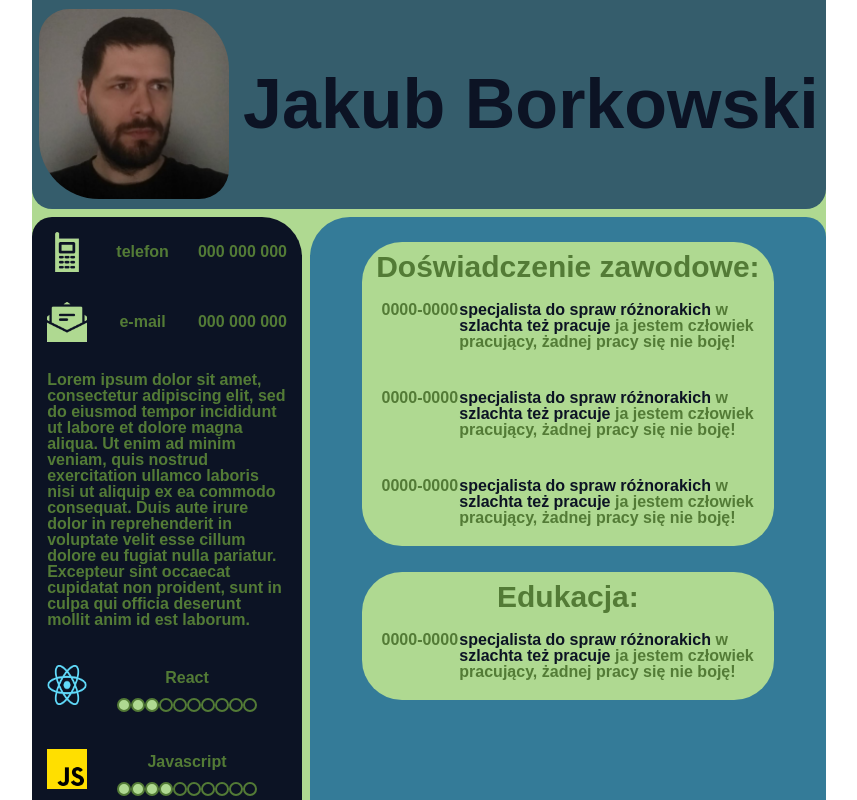
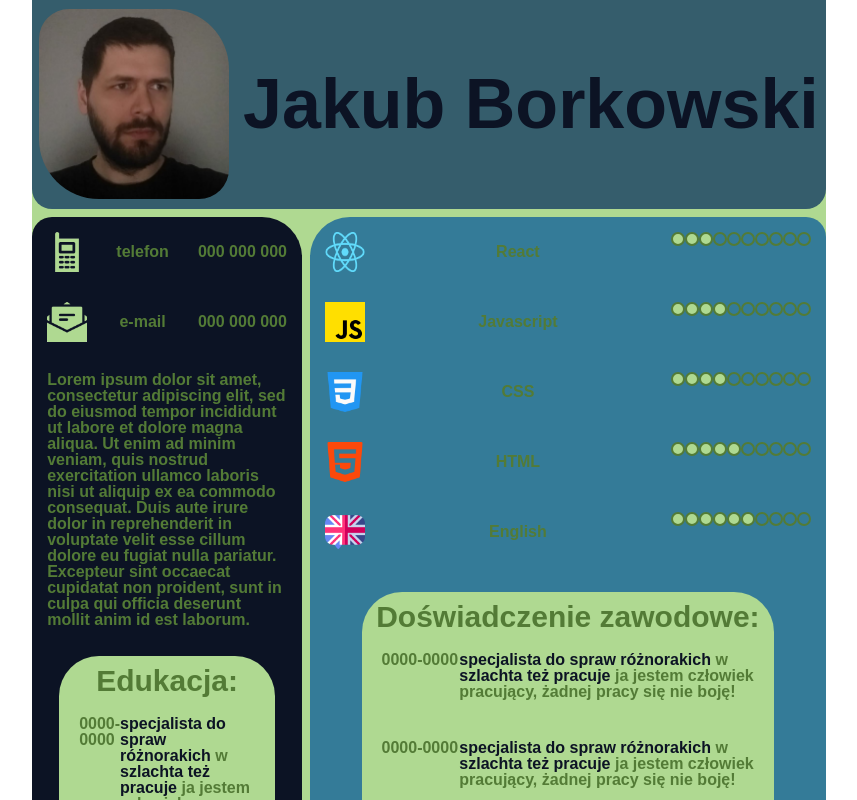
Before and after one commit to JakuBorkowski/CV, a React (Create React App) app: page / in a window 1280 px wide. Shown: the top 800 px of the page, without its empty margins (211-1068 px from the left). Built offline with nearby package versions, Linux system fonts and the light colour scheme.

Commit message:
move skills to mian content, education to sidebar

```diff
--- a/src/MainContext.js
+++ b/src/MainContext.js
@@ -1,11 +1,11 @@
-import Education from "./MainContext/Education";
 import WorkExp from "./MainContext/WorkExp";
+import Skills from "./MainContext/skills";
 
 function MainContext() {
     return (
       <div className="MainContext">
+        <Skills/>
         <WorkExp/>
-        <Education/>
       </div>
     );
   }
--- a/src/Sidebar/skills.js
+++ b/src/MainContext/skills.js
@@ -21,19 +21,19 @@ function Skills() {
         {
           id:2,
           skillName:"CSS",
-          skillLvl:2,
+          skillLvl:4,
           icon:cssIcon
         },
         {
           id:3,
           skillName:"HTML",
-          skillLvl:3,
+          skillLvl:5,
           icon:htmlIcon
         },
         {
           id:4,
           skillName:"English",
-          skillLvl:7,
+          skillLvl:6,
           icon:eng
         },
 
@@ -43,15 +43,13 @@ function Skills() {
 
     return (
 
-    <ul>
+    <ul className="skills">
       {data.map(data=> <li className="conactLi" key={data.id}>
         <img className="skillImg" src={data.icon} alt={data.contactName}/>
-        <div className="skilNameAndSkillBarContener">
         <p>{data.skillName}</p>
        <ul className="skillBarUl">
          {skillBarId.map(skillBarId=><li key={skillBarId} className={skillBarId > data.skillLvl ? "emptyBar":"fullBar"}/>)}
        </ul>
-       </div>
       </li>)}
     </ul>
     );
--- a/src/Sidebar.js
+++ b/src/Sidebar.js
@@ -1,5 +1,5 @@
 import Contact from "./Sidebar/contact"
-import Skills from "./Sidebar/skills";
+import Education from "./Sidebar/Education";
 
 function Sidebar() {
 
@@ -9,8 +9,9 @@ function Sidebar() {
   <div className="Sidebar">
    <Contact/>
     <p className="about">Lorem ipsum dolor sit amet, consectetur adipiscing elit, sed do eiusmod tempor incididunt ut labore et dolore magna aliqua. Ut enim ad minim veniam, quis nostrud exercitation ullamco laboris nisi ut aliquip ex ea commodo consequat. Duis aute irure dolor in reprehenderit in voluptate velit esse cillum dolore eu fugiat nulla pariatur. Excepteur sint occaecat cupidatat non proident, sunt in culpa qui officia deserunt mollit anim id est laborum.</p>
-    <Skills/>
+    <Education/>
   </div>
+
   </>
   );
 }
--- a/src/MainContext/Education.js
+++ b/src/Sidebar/Education.js
@@ -1,4 +1,4 @@
-import Elemnt from "./Elemnt";
+import Elemnt from "../MainContext/Elemnt";
 
 function Education(props) {
   const data =[
```
